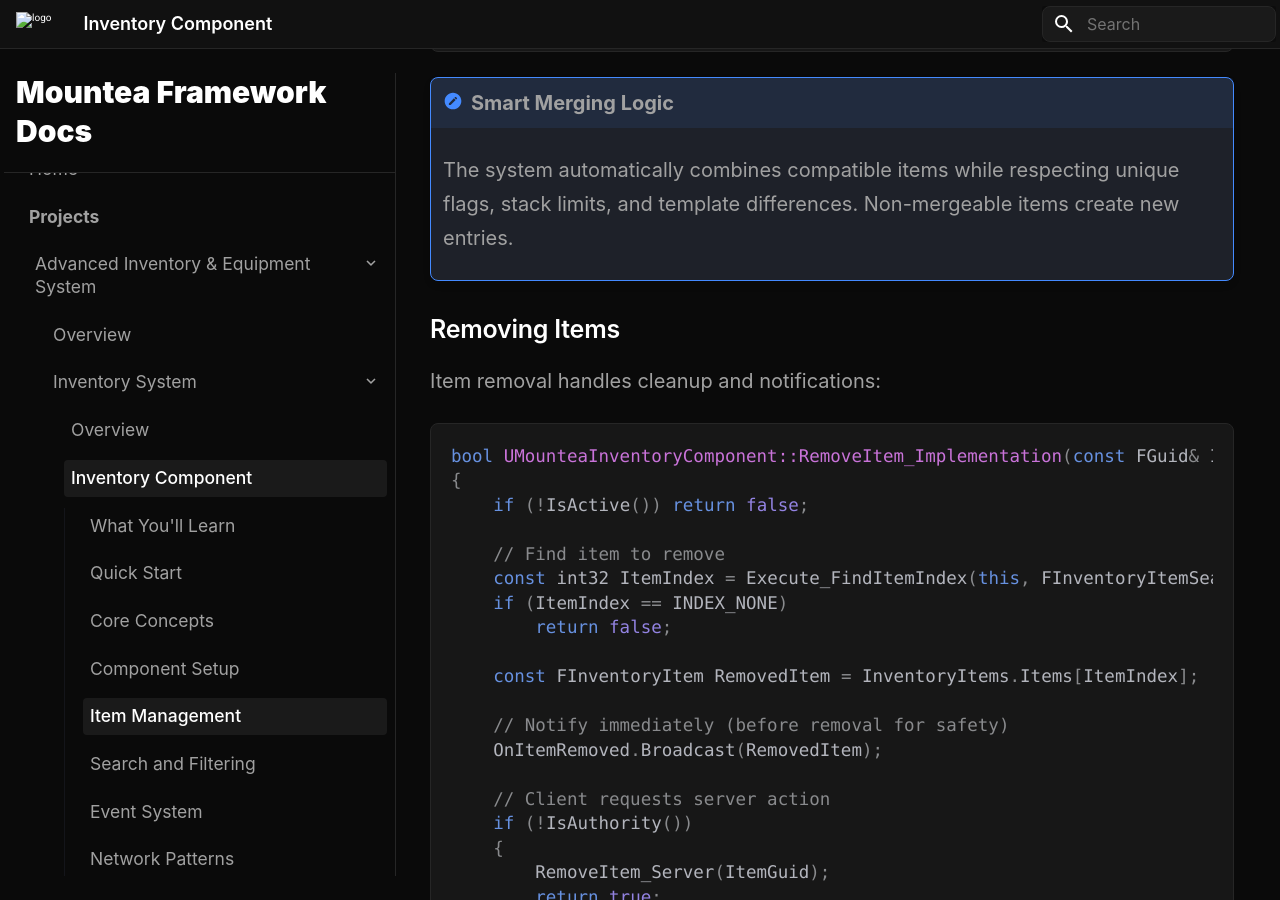
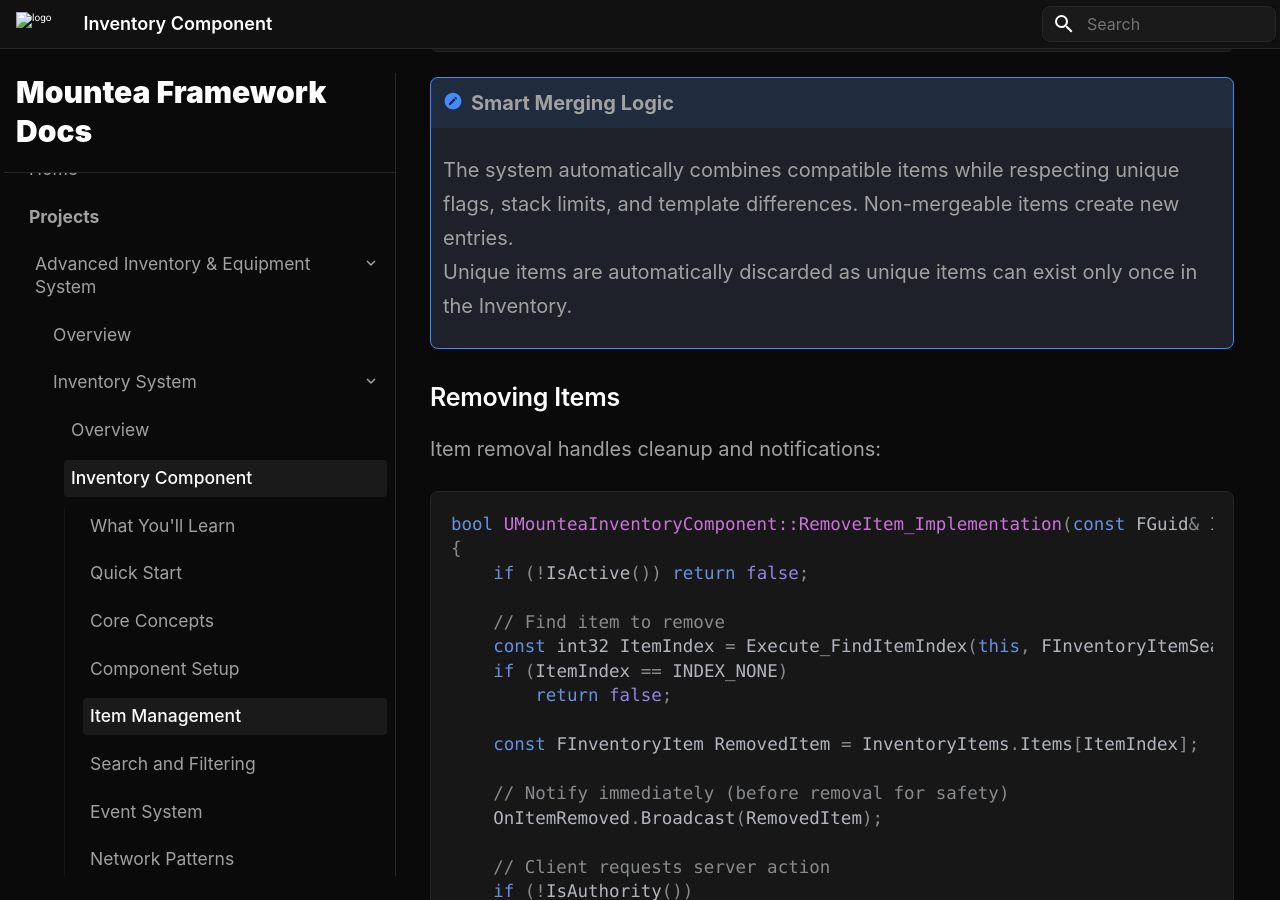
Before and after one commit to Mountea-Framework/MounteaFrameworkWebsite, an MkDocs documentation site: the page built from docs_src/AdvancedInventoryEquipmentSystem/InventorySystem/InventoryComponent.md, in a window 1280 px wide and 900 px high, scrolled down 6501 px. Built offline with MkDocs 1.6.1 and Material for MkDocs 9.7.7, drawn with Linux system fonts in a browser that asks for light colours; old or Windows-style settings are respelled for this version of MkDocs.

Commit message:
Update InventoryComponent docs for clarity and formatting
Improved code formatting, clarified the smart merging logic, and made minor alignment adjustments in the InventoryComponent documentation. Added a note about unique items being automatically discarded if duplicates are added.

````diff
--- a/docs_src/AdvancedInventoryEquipmentSystem/InventorySystem/InventoryComponent.md
+++ b/docs_src/AdvancedInventoryEquipmentSystem/InventorySystem/InventoryComponent.md
@@ -51,7 +51,7 @@
     FInventoryItemArray InventoryItems;           // Replicated item storage
     EInventoryType InventoryType;                 // Player, Chest, Vendor, etc.
     EInventoryFlags InventoryTypeFlag;            // Private, Public, ReadOnly
-    TObjectPtr<UUserWidget> InventoryWidget;     // Associated UI widget
+    TObjectPtr<UUserWidget> InventoryWidget;      // Associated UI widget
 
     // Event Delegates
     FOnItemAdded OnItemAdded;
@@ -219,7 +219,8 @@
 ```
 
 !!! note "Smart Merging Logic"
-    The system automatically combines compatible items while respecting unique flags, stack limits, and template differences. Non-mergeable items create new entries.
+    The system automatically combines compatible items while respecting unique flags, stack limits, and template differences. Non-mergeable items create new entries.<br>
+    Unique items are automatically discarded as unique items can exist only once in the Inventory.
 
 ### Removing Items
 
@@ -488,19 +489,19 @@
 ```cpp
 // Core item events
 UPROPERTY(BlueprintAssignable, Category="Events")
-FOnItemAdded OnItemAdded;                        // Item added to inventory
+FOnItemAdded OnItemAdded;                          // Item added to inventory
 
 UPROPERTY(BlueprintAssignable, Category="Events")
-FOnItemRemoved OnItemRemoved;                    // Item removed from inventory
+FOnItemRemoved OnItemRemoved;                      // Item removed from inventory
 
 UPROPERTY(BlueprintAssignable, Category="Events")
-FOnItemQuantityChanged OnItemQuantityChanged;   // Stack size changed
+FOnItemQuantityChanged OnItemQuantityChanged;      // Stack size changed
 
 UPROPERTY(BlueprintAssignable, Category="Events")
-FOnItemDurabilityChanged OnItemDurabilityChanged; // Item condition changed
+FOnItemDurabilityChanged OnItemDurabilityChanged;  // Item condition changed
 
 UPROPERTY(BlueprintAssignable, Category="Events")
-FOnNotificationProcessed OnNotificationProcessed; // General notifications
+FOnNotificationProcessed OnNotificationProcessed;  // General notifications
 ```
 
 ### Event Binding Examples
````
Also changed, not shown: other parts of docs_src/AdvancedInventoryEquipmentSystem/InventorySystem/InventoryComponent.md (+1 -1 lines).
